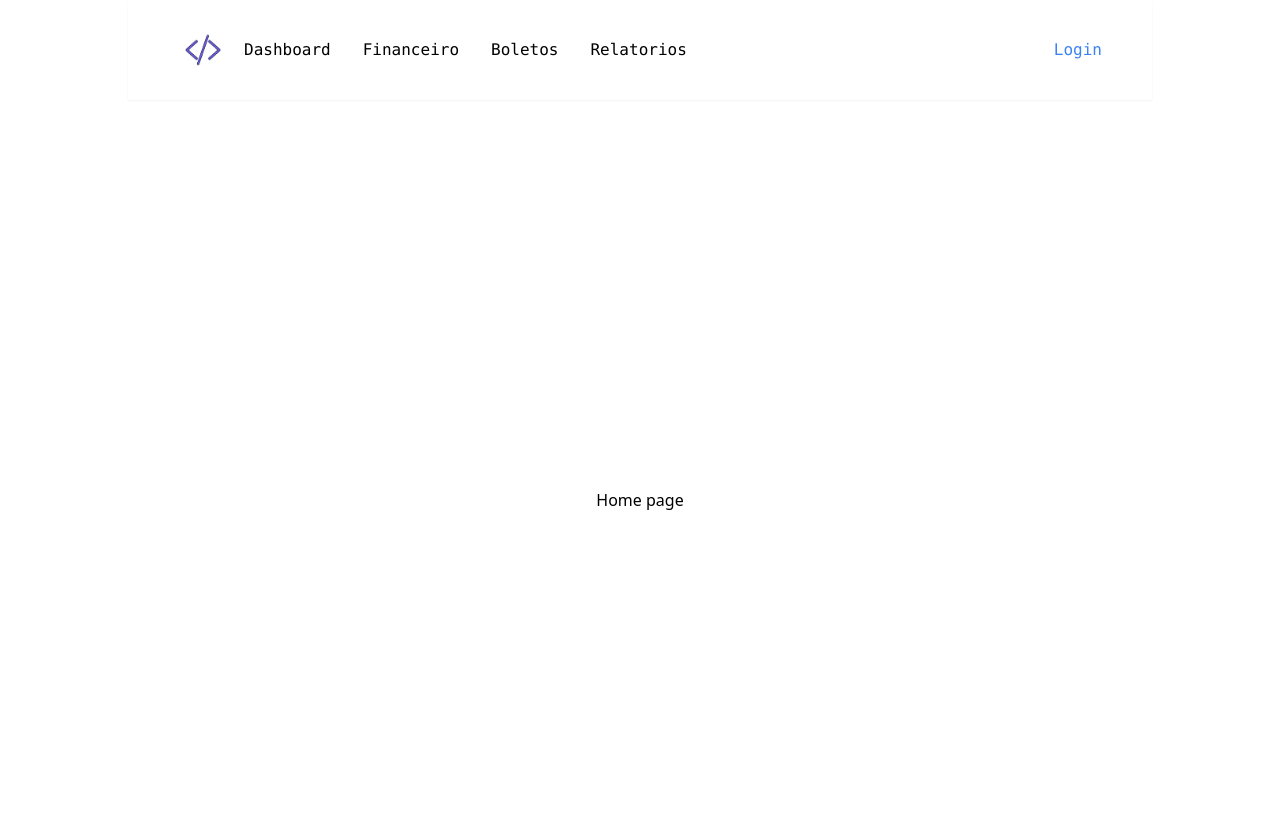
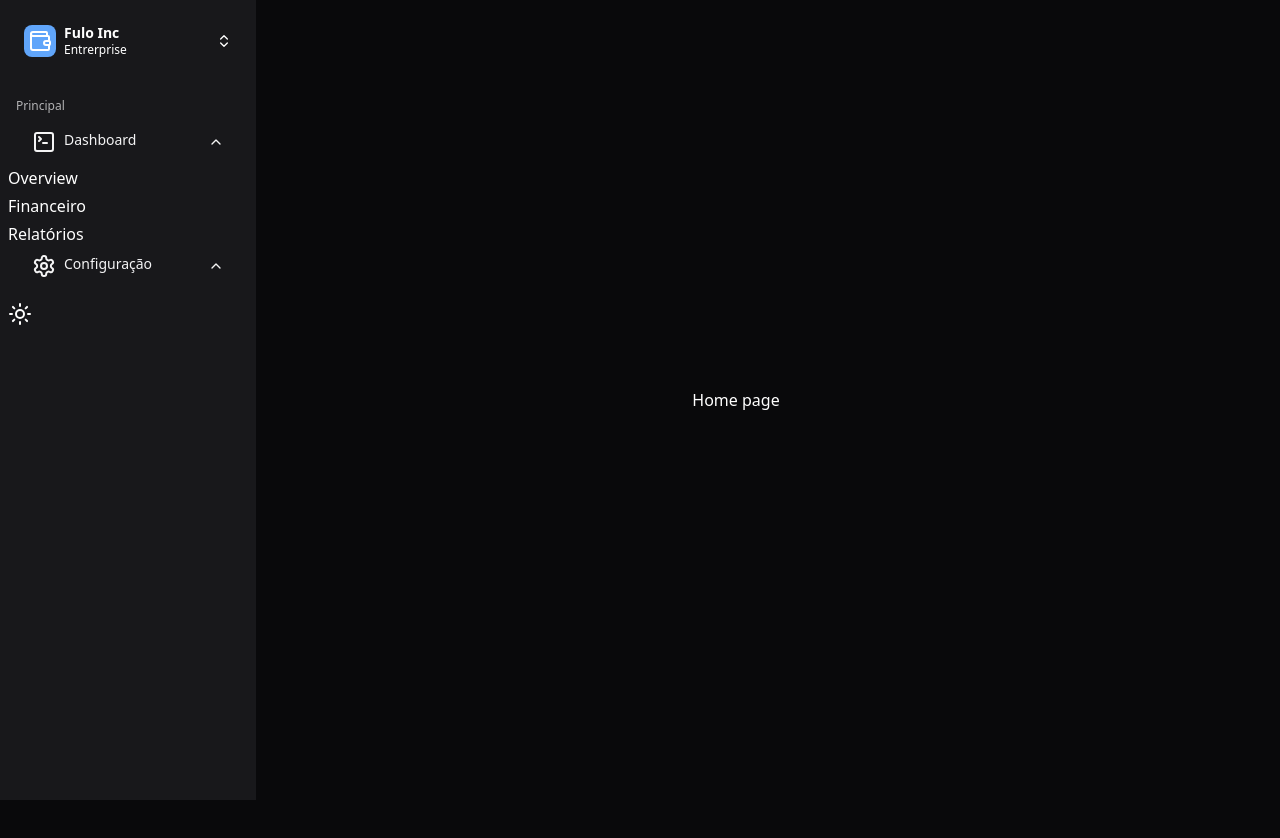
Before and after one commit to Fulozz/controle-financeiro, a Next.js app: page / in a window 1280 px wide. Shown: the top 838 px of the page. After the commit the page ends 800 px from the top, so only its background shows below. Built offline with nearby package versions, Linux system fonts and the light colour scheme.

Commit message:
Refactor layout and components: implement Sidebar, update RootLayout with Provider, and enhance BottomMenu styling

```diff
--- a/src/app/(front-end)/dashboard/page.jsx
+++ b/src/app/(front-end)/dashboard/page.jsx
@@ -8,7 +8,7 @@ import moment from 'moment';
 import { Plus } from 'lucide-react';
 import BottomMenu from '@/components/cadastro/BottomMenu';
 const page = () => {
-  moment.locale('pt-br', {
+  moment.defineLocale('pt-br', {
     months: [
       'Janeiro', 'Fevereiro', 'Março', 'Abril', 'Maio', 'Junho',
       'Julho', 'Agosto', 'Setembro', 'Outubro', 'Novembro', 'Dezembro'
@@ -16,9 +16,9 @@ const page = () => {
   });
     const dataAtual = new Date();
     const mesPorExtenso = moment(dataAtual).format('MMMM');
+    const user = useUser();
+    const { isLoading, isAuthenticated } = useProtectedRoute();
 
-    const { isLoading, isAuthenticated } = useProtectedRoute();
-    const user = useUser();
 
     if(isLoading | !user) {
       return (
@@ -41,7 +41,7 @@ return (
 
 
      {/* TODO: GASTOS RECENTES E OVERVIEW DOS MESES https://ui.shadcn.com/examples/dashboard */}
-     <div className="flex md:hidden justify-center items-center z-40 absolute right-6 bottom-6 h-[50px] w-[50px] rounded-lg  border border-gray-400 shadow-lg">
+     <div className="flex md:hidden dark:bg-[#18181A] justify-center items-center z-40 fixed right-6 bottom-6 h-[50px] w-[50px] rounded-lg  border border-gray-400 shadow-lg">
       <BottomMenu user={user}/>
      </div>
     </div>
--- a/src/app/globals.css
+++ b/src/app/globals.css
@@ -1,7 +1,8 @@
-@tailwind base;
+@tailwind base; /* Preflight will be injected here */
+
 @tailwind components;
+
 @tailwind utilities;
-
 /* Loading screen style */
 
 .loading {
--- a/src/app/layout.js
+++ b/src/app/layout.js
@@ -1,8 +1,6 @@
 import { Geist, Geist_Mono } from "next/font/google";
 import "./globals.css";
-import { Toaster } from "react-hot-toast";
-import Navbar from "@/components/navbar/Navbar";
-import { AuthProvider } from "@/hooks/useAuth";
+import Provider from "@/providers/Provider";
 
 
 const geistSans = Geist({
@@ -22,16 +20,15 @@ export const metadata = {
 
 export default function RootLayout({ children }) {
   return (
-    <html lang="en">
+    <html lang="en" suppressHydrationWarning>
       <body
+      suppressHydrationWarning={true}
         cz-shortcut-listen="true"
-        className={`${geistSans.variable} ${geistMono.variable} antialiased px-[10vw]  bg-white text-black dark:text-white dark:bg-black`}
+        className={`${geistSans.variable} ${geistMono.variable} antialiased md:pl-[20vw] pl-[15vw] px-[10vw] pr-[5vw]  bg-white text-black dark:text-white dark:bg-[#09090B]`}
       >
-        <AuthProvider>
-          <Toaster position="top-center" reverseOrder={false} toastOptions={{duration: 2000}} />
-          <Navbar />
-          {children}
-        </AuthProvider>
+        <Provider>
+          { children }
+        </Provider>
       </body>
     </html>
   );
--- a/src/components/cadastro/BottomMenu.jsx
+++ b/src/components/cadastro/BottomMenu.jsx
@@ -12,9 +12,9 @@ const BottomMenu = ({ user }) => {
         user && user.name && (
           <>
           <button className='cursor-pointer p-4 text-base'><Plus className='h-[30px] w-[40px]'/></button>
-          <div className="bg-white shadow-lg bottom-[55px] right-[15px] hidden group-hover:block absolute rounded-lg min-w-[200px] z-10 border border-gray-400">
-            <div onClick={()=> setIsOpenRecebido(true)} className='p-4 block hover:bg-[#f1f1f1] cursor-pointer'>Recebido</div>
-            <div onClick={()=> setIsOpenPago(true)} className='p-4 block hover:bg-[#f1f1f1] cursor-pointer'>Pago</div>
+          <div className="bg-white dark:bg-[#18181A] shadow-lg bottom-[55px] right-[15px] hidden group-hover:block absolute rounded-lg min-w-[200px] z-10 border border-gray-400">
+            <div onClick={()=> setIsOpenRecebido(true)} className='p-4 block hover:bg-[#f1f1f1]  dark:hover:bg-[#27272A] cursor-pointer'>Recebido</div>
+            <div onClick={()=> setIsOpenPago(true)} className='p-4 block hover:bg-[#f1f1f1] dark:hover:bg-[#27272A] cursor-pointer'>Pago</div>
           </div>
           </>
         )
--- a/src/components/dashboard/DashboardCard.jsx
+++ b/src/components/dashboard/DashboardCard.jsx
@@ -38,20 +38,21 @@ const DashboardCard = ({ user, mes }) => {
 
 
   return (
-    <div className="grid grid-cols-1 md:grid-cols-3 gap-4">
-      <div className="col-span-1 border-2 p-4 rounded-md bg-white shadow-md">
-        <p className='font-medium'>Total recebido - <span className='font-bold'>{mes}</span> </p>
-        <h2 className='text-3xl text-blue-500 font-bold'>{totalRecebido ? (formatValue(totalRecebido)): ('R$00,00')}</h2>
+    <div className="flex flex-1 flex-col gap-4 p-4 pt-0">
+      <div className="grid auto-rows-min gap-4 md:grid-cols-3">
+        <div className="aspect-video rounded-xl bg-white shadow-lg dark:bg-[#18181A] flex flex-col items-center justify-center">
+          <p className='text-base md:text-[1.4rem] '>Total recebido - <span className='font-bold'>{mes}</span> </p>
+          <h2 className='text-[2.2rem] text-blue-500 font-bold'>{totalRecebido ? (formatValue(totalRecebido)): ('R$00,00')}</h2>
+        </div>
+        <div className="aspect-video rounded-xl bg-white shadow-lg dark:bg-[#18181A] flex flex-col items-center justify-center">
+          <p className='text-base md:text-[1.4rem] '>Total recebido - <span className='font-bold'>{mes}</span> </p>
+          <h2 className='text-[2.2rem] text-red-500 font-bold'>-{totalPago ? (formatValue(totalPago)): ('R$00,00')}</h2>
+        </div>
+        <div className="aspect-video rounded-xl bg-white shadow-lg dark:bg-[#18181A] flex flex-col items-center justify-center">
+          <p className='text-base md:text-[1.4rem] '>Total recebido - <span className='font-bold'>{mes}</span> </p>
+          <h2 className='text-[2.2rem] text-blue-500 font-bold'>{saldo ? (formatValue(saldo)): ('R$00,00')}</h2>
+        </div>
       </div>
-      <div className="col-span-1 border-2 p-4 rounded-md bg-white shadow-md">
-        <p className='font-medium'>Total pago - <span className='font-bold'>{mes}</span> </p>
-        <h2 className='text-3xl text-red-500 font-bold'>-{totalPago ? (formatValue(totalPago)): ('R$00,00')}</h2>
-      </div>
-      <div className="col-span-1 border-2 p-4 rounded-md bg-white shadow-md">
-        <p className='font-medium'>Saldo atual </p>
-        <h2 className='text-3xl text-blue-500 font-bold'>{saldo ? (formatValue(saldo)) : ('R$00,00')}</h2>
-      </div>
-
     </div>
   )
 };
--- /dev/null
+++ b/src/components/sidebar/Sidebar.jsx
@@ -0,0 +1,59 @@
+import React from 'react'
+import logo  from '@/components/assets/logo.png'
+import Image from 'next/image'
+import { Wallet, ChevronsUpDown, ChevronUp, SquareTerminal, Settings } from 'lucide-react'
+import ThemeSwitcher from '@/components/theme/ThemeSwitcher'
+const Sidebar = () => {
+  return (
+    <nav className="fixed inset-y-0 left-0 w-64 bg-[#18181B]">
+        <div className="flex text-white items-center justify-start m-4 hover:bg-[#27272A] rounded-lg gap-2 p-2">
+            <div className="flex aspect-square size-8 items-center justify-center rounded-lg bg-blue-400">
+                <Wallet className="h-[24px] w-[24px]" />
+            </div>
+            <div className={`grid flex-1 text-left text-sm leading-tight`}>
+                <span className='font-semibold'>Fulo Inc</span>
+                <span className='text-xs'>Entrerprise</span>
+            </div>
+            <ChevronsUpDown className='h-[16px] w-[16px]' />
+        </div>
+        <div className="relative flex w-full min-w-0 flex-col p-2">
+            <div className="duration-200 flex h-8 shrink-0 items-center rounded-md px-2 text-xs font-medium outline-none ease-linear text-[#F4F4F5B2]">Principal</div>
+            <ul className="flex w-full min-w-0 flex-col gap-1">
+                <li className="flex  ml-5 pl-1 ">
+                    <button className="group/item flex text-[#F4F4F5] overflow-hidden outline-none rounded-md justify-between items-center w-full pr-6 py-2 text-sm font-medium">
+                        <div className='flex gap-2'>
+                            <SquareTerminal />
+                            <span>Dashboard</span>
+                        </div>
+                            <ChevronUp className="h-4 w-4" />
+                    </button>
+                </li>
+                <li className="">
+                    Overview
+                </li>
+                <li>
+                    Financeiro
+                </li>
+                <li>
+                    Relatórios
+                </li>
+            </ul>
+            <ul className="flex w-full min-w-0 flex-col gap-1">
+                <li className="flex  ml-5 pl-1 ">
+                    <button className="flex text-[#F4F4F5] overflow-hidden outline-none rounded-md justify-between items-center w-full pr-6 py-2 text-sm font-medium">
+                        <div className='flex gap-2'>
+                        <Settings />
+                            <span>Configuração</span>
+                        </div>
+                            <ChevronUp className="h-4 w-4" />
+                    </button>
+                </li>
+            </ul>
+        </div>
+
+        <ThemeSwitcher />
+    </nav>
+  )
+}
+
+export default Sidebar
--- /dev/null
+++ b/src/providers/Provider.jsx
@@ -0,0 +1,22 @@
+"use client"
+
+import React from 'react';
+import  { Toaster } from 'react-hot-toast'
+import { ThemeProvider } from 'next-themes';
+import Sidebar from '@/components/sidebar/Sidebar';
+import { AuthProvider } from "@/hooks/useAuth";
+const Provider = ({ children }) => {
+    return (
+        <div>
+            <ThemeProvider attribute="class" defaultTheme='dark'>
+                <AuthProvider>
+                    <Toaster position="top-center" reverseOrder={false} toastOptions={{duration: 2000}} />
+                    <Sidebar />
+                    {children}
+                </AuthProvider>
+            </ThemeProvider>
+        </div>
+    );
+}
+
+export default Provider
--- a/src/utils/cn.js
+++ /dev/null
@@ -1,4 +0,0 @@
-import { clsx} from "clsx"
-import { twMerge } from "tailwind-merge"
-
-export const cn = (...inputs) => twMerge(clsx(inputs))
--- /dev/null
+++ b/src/utils/cn.ts
@@ -0,0 +1,4 @@
+import {type ClassValue, clsx} from "clsx"
+import { twMerge } from "tailwind-merge"
+
+export const cn = (...inputs: ClassValue[]): string => twMerge(clsx(inputs))
--- a/tailwind.config.mjs
+++ b/tailwind.config.mjs
@@ -9,10 +9,6 @@ export default {
   ],
   theme: {
     extend: {
-      colors: {
-        background: "var(--background)",
-        foreground: "var(--foreground)",
-      },
     },
   },
   plugins: [],
```
